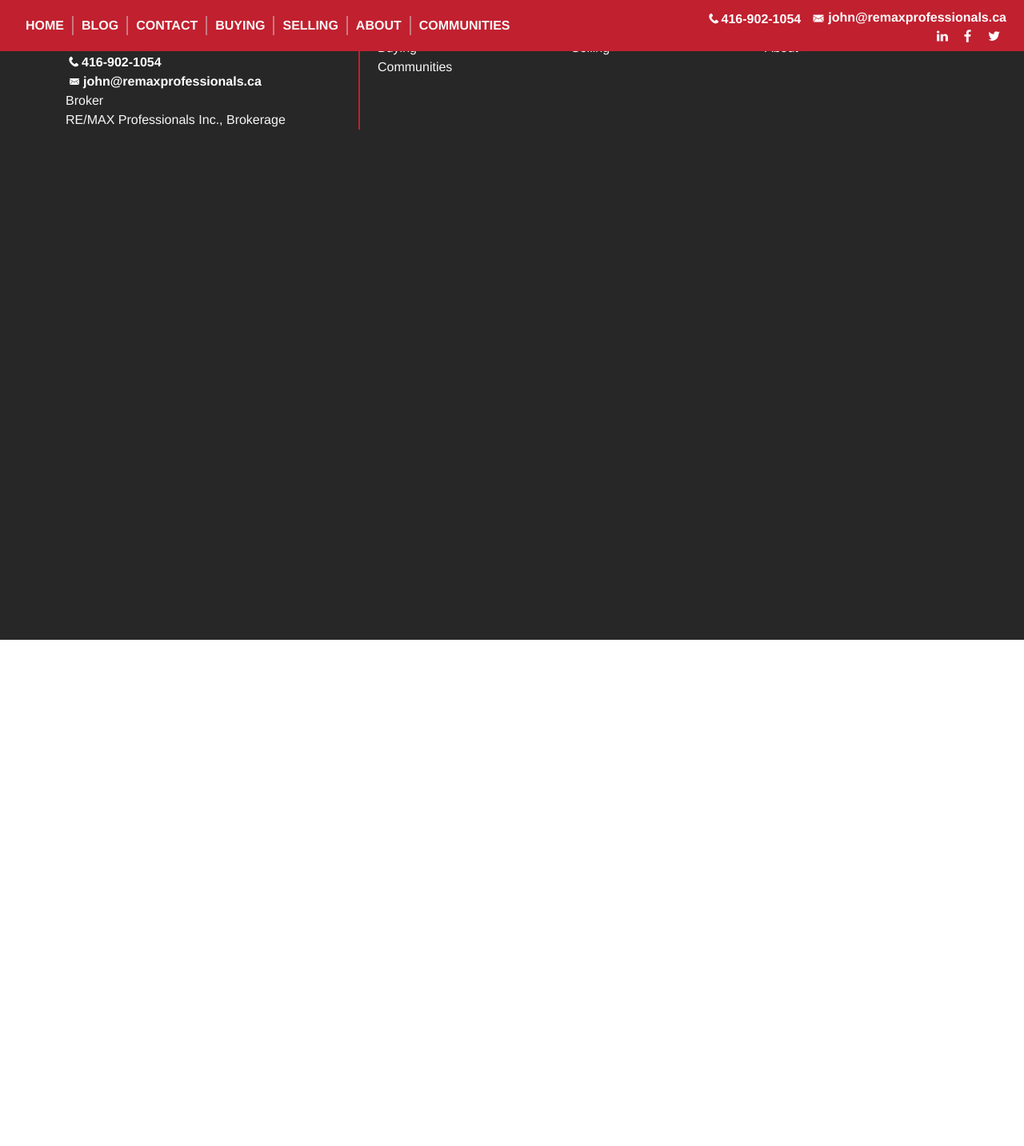
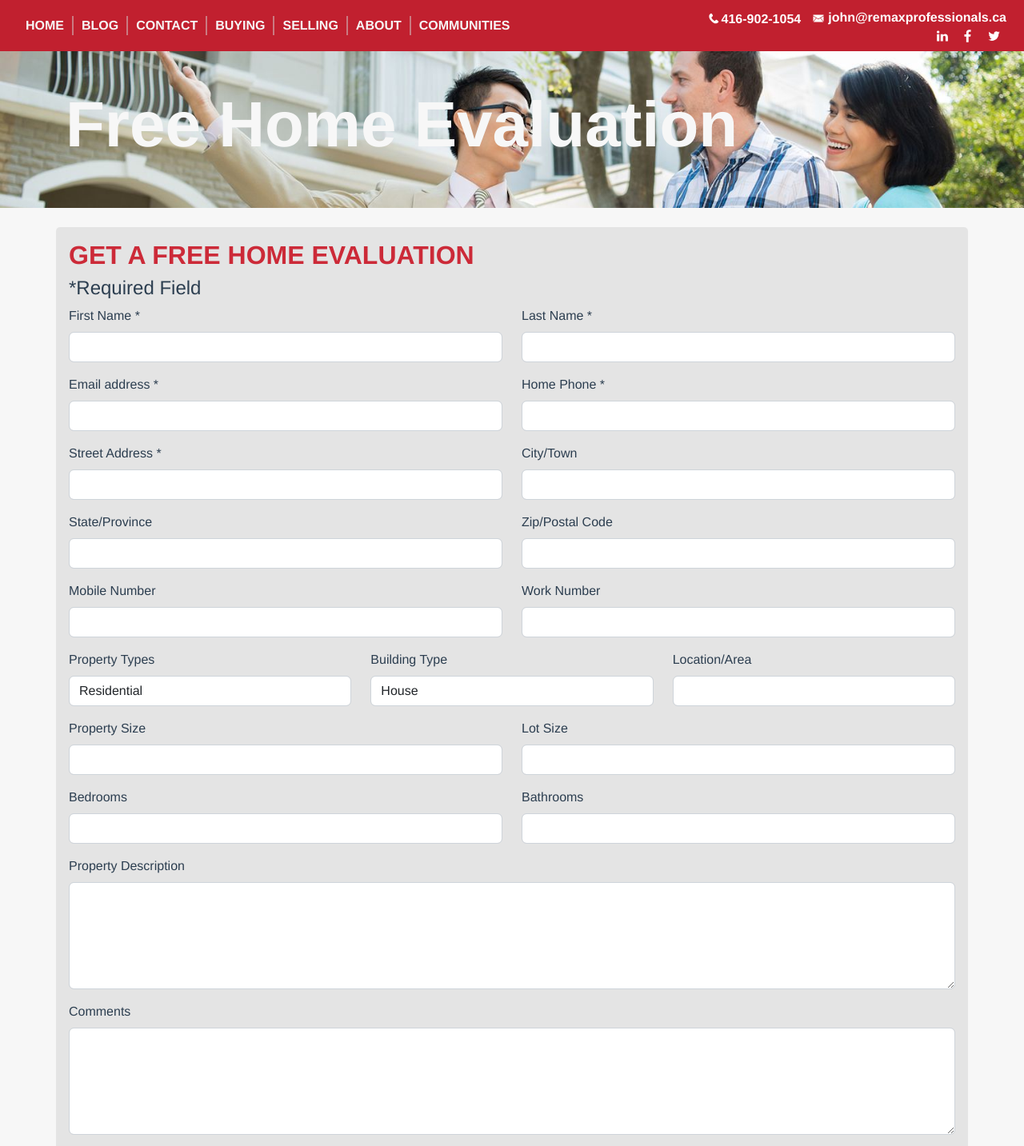
Before and after one commit to Sanparty/jmanucdoc-vue, a Vue app: page /home-valuation in a window 1280 px wide. Shown: the top 1433 px of the page at 80% size. Before the commit the page ends 800 px from the top, so only its background shows below. Built offline with nearby package versions, Linux system fonts and the light colour scheme.

Commit message:
added evaluation component

```diff
--- a/src/router/index.js
+++ b/src/router/index.js
@@ -11,6 +11,7 @@ import SellingContainer from "../selling/sellingContainer.vue"
 import SellingPost from "../selling/sellingPost.vue"
 import AboutContainer from "../about/aboutContainer"
 import CommunitiesContainer from "../communities/communitiesContainer"
+import EvaluationContainer from "../selling/evaluationContainer"
 
 let router =  createRouter({
     history: createWebHistory(process.env.BASE_URL),
@@ -102,6 +103,14 @@ let router =  createRouter({
         },
         component: CommunitiesContainer,
     },
+    {
+        path:'/home-valuation/',
+        name: 'HomeEvaluation',
+        meta: {
+            title: "John Manucdoc | Free Home Evaluation"
+        },
+        component: EvaluationContainer,
+    },
 
     ],
     // eslint-disable-next-line no-unused-vars
--- /dev/null
+++ b/src/selling/evaluationContainer.vue
@@ -0,0 +1,67 @@
+<template>
+<div class="home-container container-fluid p-0">
+  <div class="d-flex flex-wrap align-items-start">
+    <div class="col-12">
+      <AboutHeadingSmall
+        :heading="`Free Home Evaluation`"
+        :contact="contact"
+        :image="`url(${require(`../assets/images/${ about.image }`)})`"
+        :altimage="about.altImage"
+        :bgPosition="about.imageSize"
+      />
+    </div>
+    <div class="col-12">
+      <HomeEvaluation />
+  </div>
+  <div class="container-fluid">
+  <ContactJohn />
+  </div>
+  </div>
+
+</div>
+
+</template>
+
+<script>
+    import ContactJohn from "../components/contactJohn.vue"
+    import AboutHeadingSmall from "../containers/aboutHeadingSmall.vue"
+    import HomeEvaluation from "../selling/homeEvaluation.vue"
+    import about from "../js/components/data/about"
+    export default {
+       name: "aboutContainer",
+       components: {
+        AboutHeadingSmall,
+        HomeEvaluation,
+        ContactJohn,
+      },
+      data() {
+        return {
+          about: about
+        };
+      },
+    }
+
+
+
+</script>
+
+<style scoped>
+h3 {
+  margin: 40px 0 0;
+}
+ul {
+  list-style-type: none;
+  padding: 0;
+}
+li {
+  display: inline-block;
+  margin: 0 10px;
+}
+a {
+  color: #42b983;
+}
+.home-container {
+    padding-top: 20px;
+    background-color: #f7f7f7;
+}
+</style>
--- /dev/null
+++ b/src/selling/homeEvaluation.vue
@@ -0,0 +1,256 @@
+<template>
+  <div class="contact-me container-md mt-4 mb-4 p-3">
+    <div class="row">
+      <h2 class="col-12 latest">Get a Free Home Evaluation</h2>
+      <h4 class="col-12 latest">*Required Field</h4>
+      <form class="container">
+        <div class="row">
+          <div class="mb-3 col-md-6">
+            <label for="firstName" class="form-label">First Name *</label>
+            <input
+              type="text"
+              class="form-control"
+              id="firstName"
+              aria-describedby="firstName"
+              required
+            />
+          </div>
+          <div class="mb-3 col-md-6">
+            <label for="lastName" class="form-label">Last Name *</label>
+            <input
+              type="text"
+              class="form-control"
+              id="lastName"
+              aria-describedby="lastName"
+              required
+            />
+          </div>
+          <div class="mb-3 col-md-6">
+            <label for=" emailAddress" class="form-label"
+              >Email address *</label
+            >
+            <input
+              type="email"
+              class="form-control"
+              id="exampleAddress"
+              aria-describedby="emailAddress"
+              required
+            />
+          </div>
+          <div class="mb-3 col-md-6">
+            <label for="homePhone" class="form-label">Home Phone *</label>
+            <input
+              type="tel"
+              class="form-control"
+              id="homePhone"
+              aria-describedby="homePhone"
+              required
+            />
+          </div>
+          <div class="mb-3 col-md-6">
+            <label for="streetAddress" class="form-label">Street Address *</label>
+            <input
+              type="text"
+              class="form-control"
+              id="streetAddress"
+              aria-describedby="streetAddress"
+              required
+            />
+          </div>
+          <div class="mb-3 col-md-6">
+            <label for="cityTown" class="form-label">City/Town</label>
+            <input
+              type="text"
+              class="form-control"
+              id="cityTown"
+              aria-describedby="cityTown"
+            />
+          </div>
+          <div class="mb-3 col-md-6">
+            <label for="stateProvince" class="form-label">State/Province</label>
+            <input
+              type="text"
+              class="form-control"
+              id="stateProvince"
+              aria-describedby="stateProvince"
+            />
+          </div>
+          <div class="mb-3 col-md-6">
+            <label for="postalCode" class="form-label">Zip/Postal Code</label>
+            <input
+              type="text"
+              class="form-control"
+              id="postalCode"
+              aria-describedby="postalCode"
+            />
+          </div>
+
+          <div class="mb-3 col-md-6">
+            <label for="mobilePhone" class="form-label">Mobile Number</label>
+            <input
+              type="tel"
+              class="form-control"
+              id="mobilePhone"
+              aria-describedby="mobilePhone"
+            />
+          </div>
+          <div class="mb-3 col-md-6">
+            <label for="workPhone" class="form-label">Work Number</label>
+            <input
+              type="tel"
+              class="form-control"
+              id="workPhone"
+              aria-describedby="workPhone"
+            />
+          </div>
+
+          <div class="mb-3 col-md-4">
+            <label for="propertyTypes" class="form-label">Property Types</label>
+            <select class="form-control" id="propertyTypes" aria-describedby="propertyTypes">
+              <option value='residential' >Residential</option><option value='recreational' >Recreational</option><option value='agriculture' >Agriculture</option><option value='openhouse' >Open House</option><option value='parking' >Parking</option><option value='land' >Land</option><option value='commercial' >Commercial</option><option value='investment' >Investment</option></select>
+          </div>
+          <div class="mb-3 col-md-4">
+            <label for="buildingType" class="form-label">Building Type</label>
+            <select class="form-control" id="buildingType" aria-describedby="buildingType">
+
+              <option value='house' >House</option><option value='townhouse' >Townhouse</option><option value='apartment' >Apartment</option><option value='duplex' >Duplex</option><option value='triplex' >Triplex</option><option value='fourplex' >Fourplex</option><option value='mobilehome' >Mobile Home</option><option value='gardenhome' >Garden Home</option><option value='residentialcommercialmix' >Residential Commercial Mix</option><option value='specialpurpose' >Special Purpose</option><option value='office' >Office</option><option value='industrial' >Industrial</option><option value='warehouse' >Warehouse</option><option value='plaza' >Plaza</option><option value='retail' >Retail</option><option value='condominium' >Condominium</option>
+              </select>
+            </div>
+
+
+
+
+
+
+
+
+
+
+
+
+
+
+
+
+          <div class="mb-3 col-md-4">
+            <label for="locationArea" class="form-label">Location/Area</label>
+            <input
+              type="text"
+              class="form-control"
+              id="locationArea"
+              aria-describedby="locationArea"
+            />
+          </div>
+          <div class="mb-3 col-md-6">
+            <label for="properySize" class="form-label">Property Size</label>
+            <input
+              type="text"
+              class="form-control"
+              id="properySize"
+              aria-describedby="properySize"
+            />
+          </div>
+          <div class="mb-3 col-md-6">
+            <label for="lotSize" class="form-label">Lot Size</label>
+            <input
+              type="text"
+              class="form-control"
+              id="lotSize"
+              aria-describedby="lotSize"
+            />
+          </div>
+          <div class="mb-3 col-md-6">
+            <label for="bedrooms" class="form-label">Bedrooms</label>
+            <input
+              type="number"
+              class="form-control"
+              id="bedrooms"
+              aria-describedby="bedrooms"
+            />
+          </div>
+          <div class="mb-3 col-md-6">
+            <label for="bathrooms" class="form-label">Bathrooms</label>
+            <input
+              type="number"
+              class="form-control"
+              id="bathrooms"
+              aria-describedby="bathrooms"
+            />
+          </div>
+          <div class="mb-3 col-md-12">
+            <label for="propertyDesc" class="form-label">Property Description</label>
+            <textarea
+              type="text"
+              class="form-control"
+              id="propertyDesc"
+              aria-describedby="propertyDesc"
+              rows="5"
+            ></textarea>
+          </div>
+          <div class="mb-3 col-md-12">
+            <label for="comments" class="form-label">Comments</label>
+            <textarea
+              type="text"
+              class="form-control"
+              id="comments"
+              aria-describedby="comments"
+              rows="5"
+            ></textarea>
+          </div>
+        </div>
+        <button type="submit" class="btn btn-primary">Submit</button>
+      </form>
+    </div>
+  </div>
+</template>
+
+<script>
+export default {
+  Name: "homeEvaluation",
+};
+</script>
+
+<style scoped>
+h1 {
+  font-weight: bold;
+  font-size: 50px;
+}
+h2 {
+  color: #cc2a38;
+  text-transform: uppercase;
+  font-weight: bold;
+}
+.contact-me {
+  background-color: rgba(212, 212, 212, 0.527);
+  border-radius: 5px;
+  text-align: left;
+}
+.latest {
+  text-align: left;
+}
+.btn {
+  background-color: #c1202f;
+  border: none;
+  text-transform: uppercase;
+  font-weight: bold;
+}
+.btn:hover {
+  background-color: #fff;
+}
+.btn-primary {
+  --bs-btn-color: #fff;
+  --bs-btn-bg: #0d6efd;
+  --bs-btn-border-color: #0d6efd;
+  --bs-btn-hover-color: #c1202f;
+  --bs-btn-hover-bg: #fff;
+  --bs-btn-hover-border-color: #0a58ca;
+  --bs-btn-focus-shadow-rgb: 49, 132, 253;
+  --bs-btn-active-color: #fff;
+  --bs-btn-active-bg: #0a58ca;
+  --bs-btn-active-border-color: #0a53be;
+  --bs-btn-active-shadow: inset 0 3px 5pxrgba (0, 0, 0, 0.125);
+  --bs-btn-disabled-color: #fff;
+  --bs-btn-disabled-bg: #0d6efd;
+  --bs-btn-disabled-border-color: #0d6efd;
+}
+</style>
```
